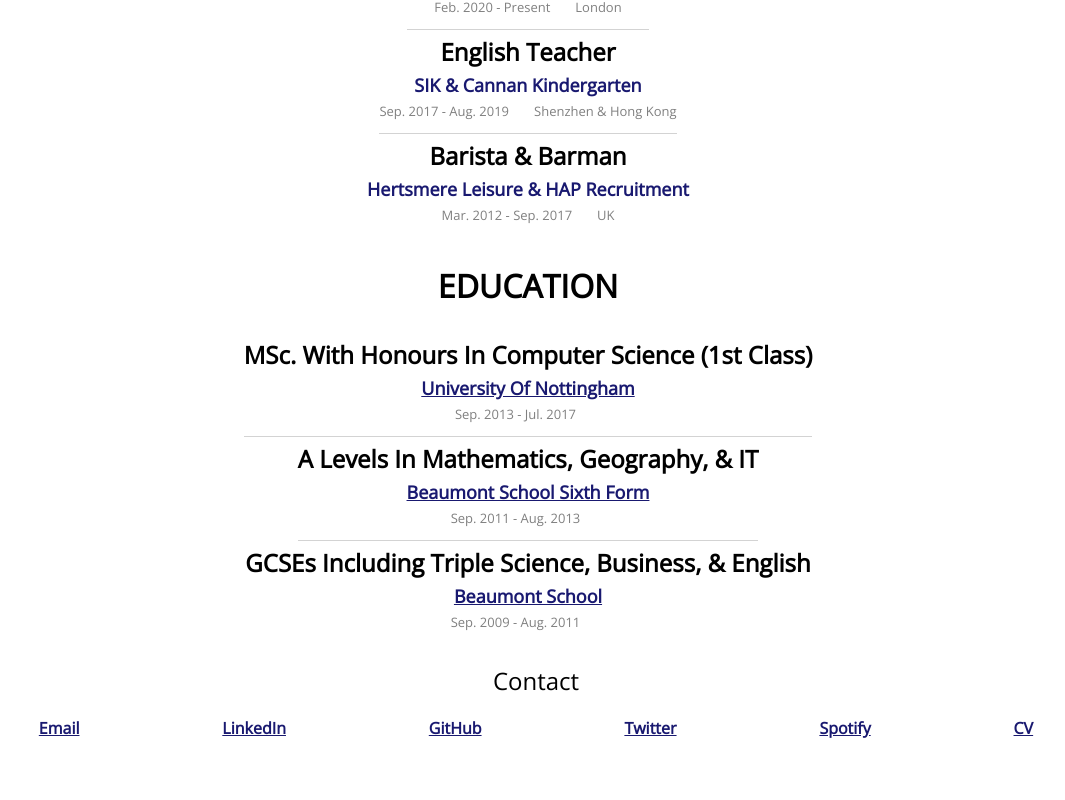
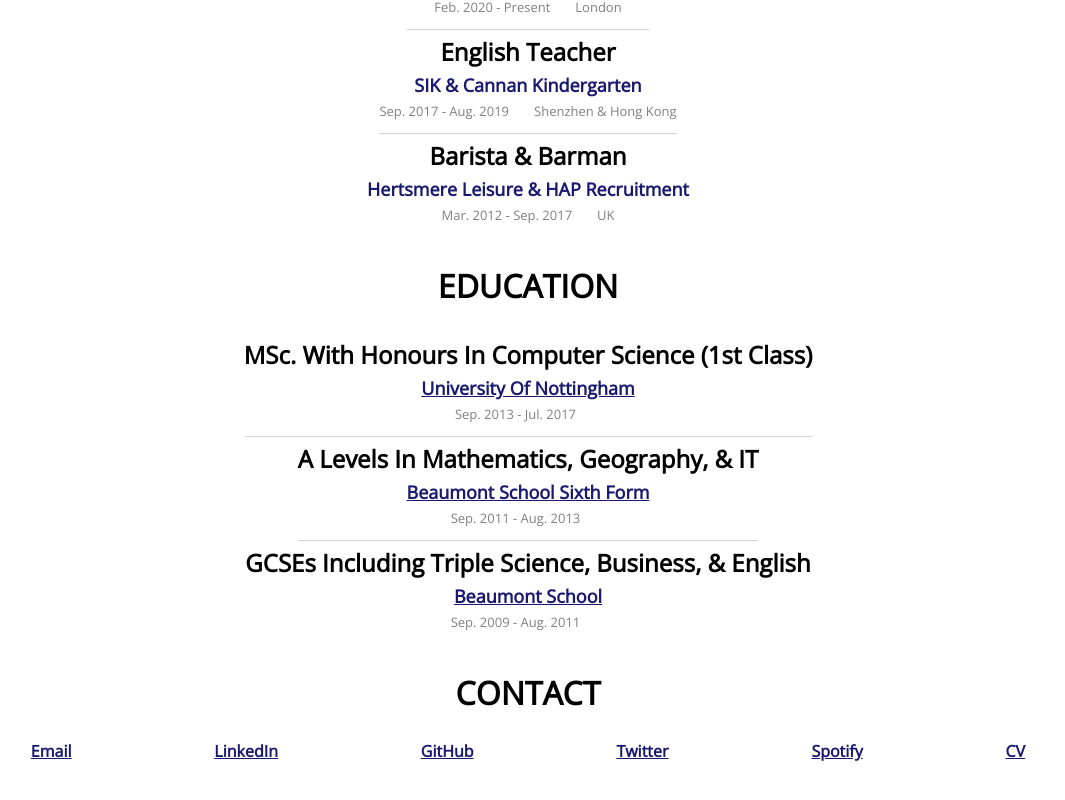
Before and after one commit to nickjhill14/portfolio-website, a React (Create React App) app: page / in a window 1280 px wide. Shown: the part 970-1770 px from the top of the page, without its empty margins (112-1177 px from the left). After the commit the page ends 1740 px from the top, so only its background shows below. Built offline with nearby package versions, Linux system fonts and the light colour scheme.

Commit message:
Refactor ContactPage to use CVPage

```diff
--- a/src/pages/contactPage/ContactPage.tsx
+++ b/src/pages/contactPage/ContactPage.tsx
@@ -1,12 +1,12 @@
 import { ExternalLink } from '../../components/externalLink/ExternalLink';
 import cvPDF from '../../assets/docs/nicholas-hill-cv.pdf';
 import './contact-page.css';
+import { CVPage } from '../../components/cvPage/CVPage';
 
 export function ContactPage() {
     return (
-        <section className="contactPage" aria-label="Contact Page">
-            <h1 className="pageHeading">Contact</h1>
-            <article className="contactLinks" aria-label="Contact Links">
+        <CVPage label="Contact Page" heading="Contact">
+            <article className="contactPageLinks" aria-label="Contact Links">
                 <ExternalLink
                     href="mailto:nicholasjhill@live.co.uk"
                     name="Email"
@@ -29,6 +29,6 @@
                 />
                 <ExternalLink href={cvPDF} name="CV" />
             </article>
-        </section>
+        </CVPage>
     );
 }
--- a/src/pages/contactPage/contact-page.css
+++ b/src/pages/contactPage/contact-page.css
@@ -1,17 +1,4 @@
-.contactPage {
-    min-height: 25vh;
-    min-width: 100vw;
-    display: flex;
-    flex-direction: column;
-    align-items: center;
-}
-
-.pageHeading {
-    font-family: 'Open Sans', sans-serif;
-    font-weight: lighter;
-}
-
-.contactLinks {
+.contactPageLinks {
     width: 100vw;
     display: flex;
     justify-content: space-evenly;
```
